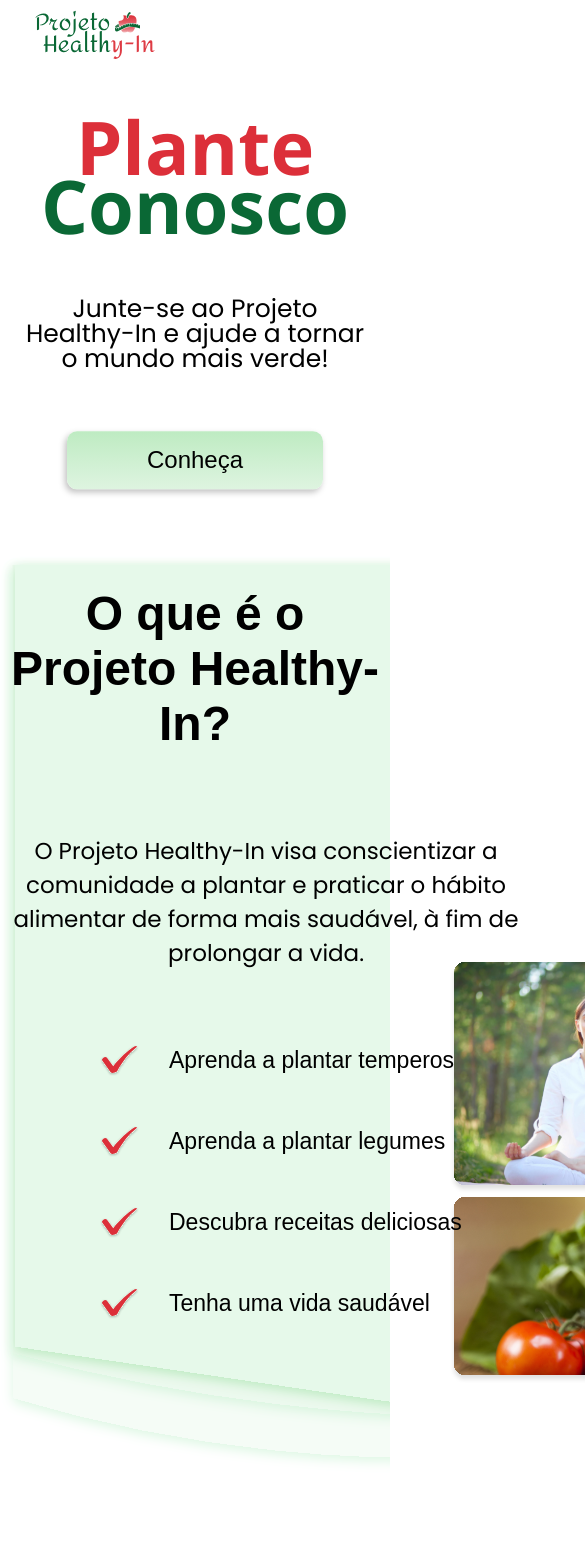
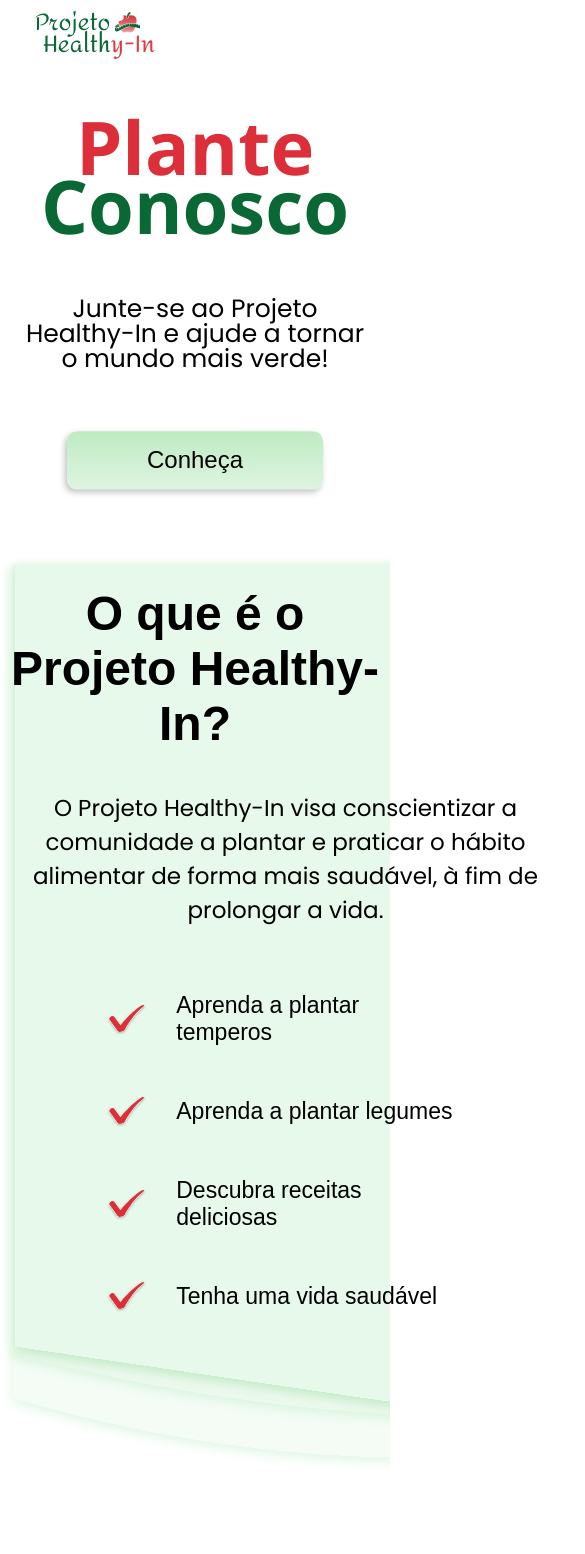
Before and after one commit to KevenAbraham/Healthy-In, a React (Create React App) app: page / in a window 390 px wide. Shown: the top 1554 px of the page, 585 px wide, since content can reach past the window. Built offline with nearby package versions, Linux system fonts and the light colour scheme; a web font is replaced by a local one.

Commit message:
ajustando responsividade para tablet da sessão de conheça mais

```diff
--- a/src/components/Conheca/Conheca.css
+++ b/src/components/Conheca/Conheca.css
@@ -45,3 +45,24 @@
     font-family: sans-serif;
     font-size: 23px;
 }
+
+/* Tablet */
+@media screen and (max-width: 768px) {
+    .conheca .images {
+        display: none;
+    }
+
+    .conhecaContainer {
+        display: block;
+        width: 90%;
+        margin: auto;
+    }
+
+    .content {
+        width: 100%;
+    }
+
+    .content p {
+        margin: 40px auto;
+    }
+}
```
